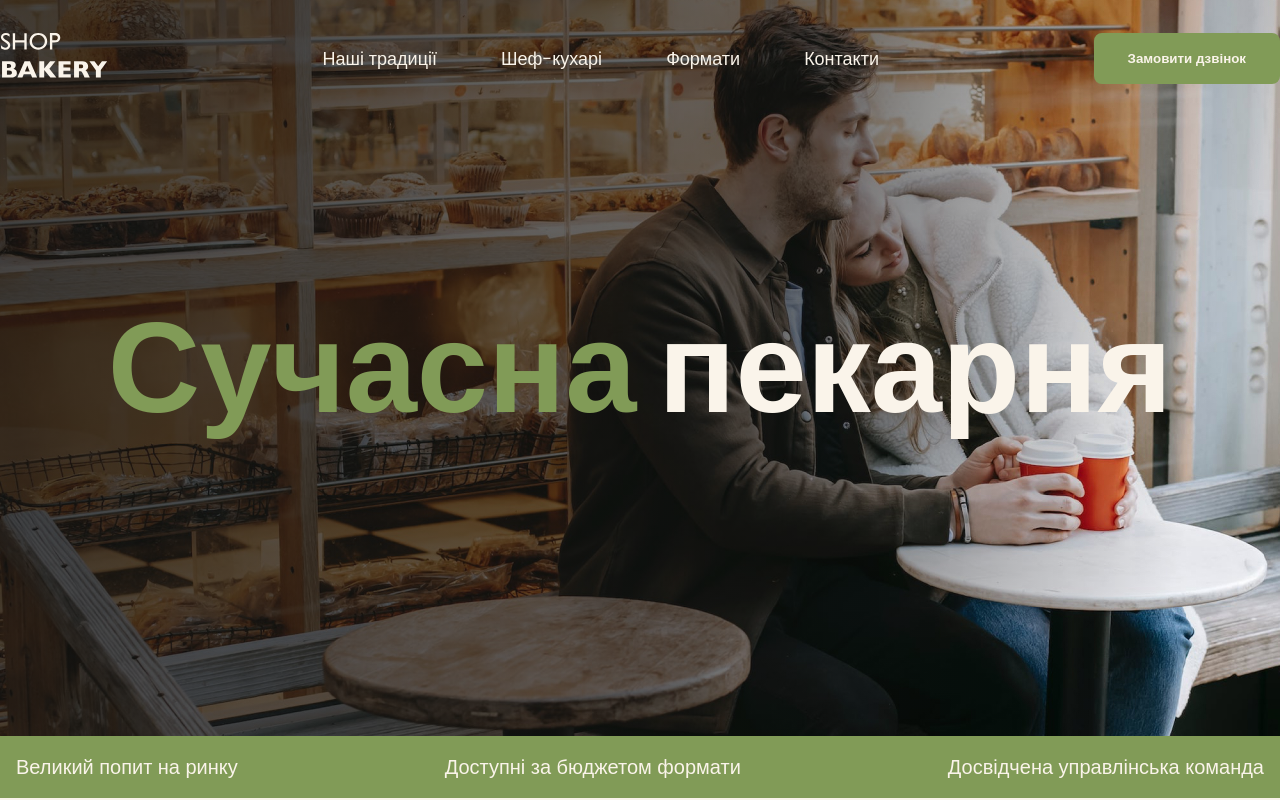
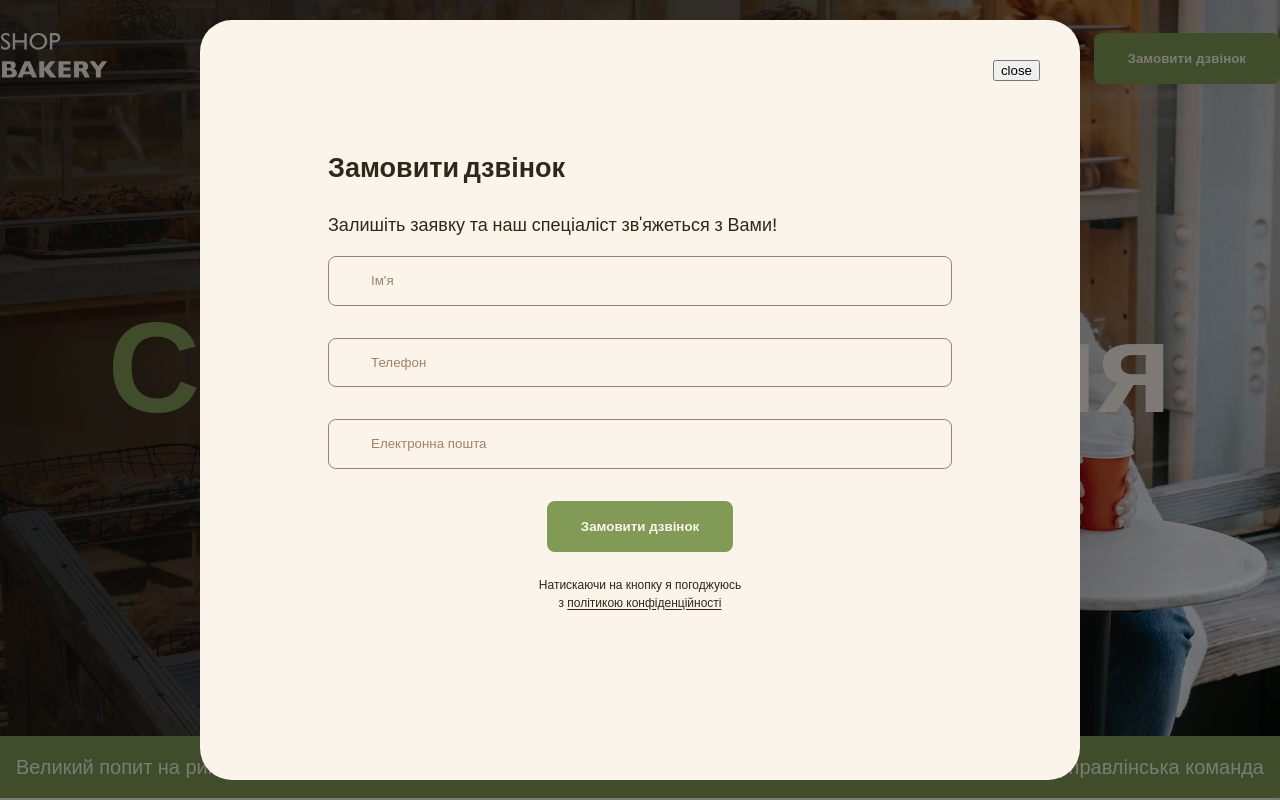
Before and after one commit to Fujirald/genius-html, a plain HTML site: page index.html in a window 1280 px wide. Shown: the top 800 px of the page. Drawn offline with Linux system fonts and the light colour scheme.

Commit message:
Add files via upload

```diff
--- a/css/styles.css
+++ b/css/styles.css
@@ -489,8 +489,10 @@ text-transform: uppercase;
     max-width: 880px;
     height: 100%;
     max-height: 880px;
+    padding: 128px;
     background-color: var(--color-primary-light);
     border-radius: 32px;
+    overflow-y: auto;
 }
 
 .modal-btn-close {
@@ -498,3 +500,59 @@ text-transform: uppercase;
     top: 40px;
     right: 40px;
 }
+
+/* Form */
+.form-field {
+    position: relative;
+    margin-bottom: 32px;
+}
+
+.form-label {
+    position: absolute;
+    top: 16px;
+    left: 42px;
+}
+
+.form-input {
+    padding: 16px 42px;
+    width: 100%;
+    font-style: 16px;
+    line-height: 1.17;
+    border: 1px solid var(--color-secondary-dark);
+    border-radius: 8px;
+    background-color: transparent;
+}
+
+.form-input:focus {
+    border-color: var(--color-brand-light);
+    outline: none;
+}
+
+.form-input::placeholder {
+    color: var(--color-secondary-dark);
+    font-style: 16px;
+    line-height: 1.17;
+}
+
+.form-input:focus::placeholder {
+    color: var(--color-primary-dark);
+}
+
+.form-button {
+    display: block;
+    margin: 0 auto 24px;
+}
+
+.form-terms {
+    margin: 0 auto;
+    max-width: 210px;
+    font-weight: 500;
+    font-size: 12px;
+    line-height: 1.5;
+    text-align: center;
+}
+
+.form-terms-link {
+    color: var(--color-primary-dark);
+    text-underline-offset: 2px;
+}
--- a/index.html
+++ b/index.html
@@ -189,6 +189,56 @@
                 Приєднуйся до мережі пекарень
               </h2>
               <p>Заповни форму, щоб ми звʼязались з тобою!</p>
+              <form name="contact-form" autocomplete="off">
+                <div class="form-field">
+                  <label class="form-label visually-hidden" for="user-name"
+                    >Ім'я</label
+                  >
+                  <input
+                    class="form-input"
+                    type="text"
+                    name="user-name"
+                    id="user-name"
+                    placeholder="Ім'я"
+                  />
+                </div>
+
+                <div class="form-field">
+                  <label class="form-label visually-hidden" for="user-tel"
+                    >Телефон</label
+                  >
+                  <input
+                    class="form-input"
+                    type="tel"
+                    name="user-tel"
+                    id="user-tel"
+                    placeholder="Телефон"
+                  />
+                </div>
+
+                <div class="form-field">
+                  <label class="form-label visually-hidden" for="user-email"
+                    >Електронна пошта</label
+                  >
+                  <input
+                    class="form-input"
+                    type="email"
+                    name="user-email"
+                    id="user-email"
+                    placeholder="Електронна пошта"
+                  />
+                </div>
+
+                <button class="form-button button" type="submit">
+                  Замовити дзвінок
+                </button>
+                <p class="form-terms">
+                  Натискаючи на кнопку я погоджуюсь з
+                  <a class="form-terms-link" href="#"
+                    >політикою конфіденційності</a
+                  >
+                </p>
+              </form>
             </div>
             <iframe
               class="contact-map"
@@ -269,9 +319,59 @@
       </div>
     </footer>
 
-    <div class="backdrop is-hidden">
+    <div class="backdrop">
       <div class="modal">
         <button class="modal-btn-close" type="button">close</button>
+        <h2>Замовити дзвінок</h2>
+        <p>Залишіть заявку та наш спеціаліст зв'яжеться з Вами!</p>
+        <form name="modal-form" autocomplete="off" novalidate>
+          <div class="form-field">
+            <label class="form-label visually-hidden" for="user-name"
+              >Ім'я</label
+            >
+            <input
+              class="form-input"
+              type="text"
+              name="user-name"
+              id="user-name"
+              placeholder="Ім'я"
+            />
+          </div>
+
+          <div class="form-field">
+            <label class="form-label visually-hidden" for="user-tel"
+              >Телефон</label
+            >
+            <input
+              class="form-input"
+              type="tel"
+              name="user-tel"
+              id="user-tel"
+              placeholder="Телефон"
+            />
+          </div>
+
+          <div class="form-field">
+            <label class="form-label visually-hidden" for="user-email"
+              >Електронна пошта</label
+            >
+            <input
+              class="form-input"
+              type="email"
+              name="user-email"
+              id="user-email"
+              placeholder="Електронна пошта"
+            />
+          </div>
+
+          <button class="form-button button" type="submit">
+            Замовити дзвінок
+          </button>
+          <p class="form-terms">
+            Натискаючи на кнопку я погоджуюсь з
+            <a class="form-terms-link" href="#">політикою конфіденційності</a>
+          </p>
+        </form>
       </div>
     </div>
 
```
